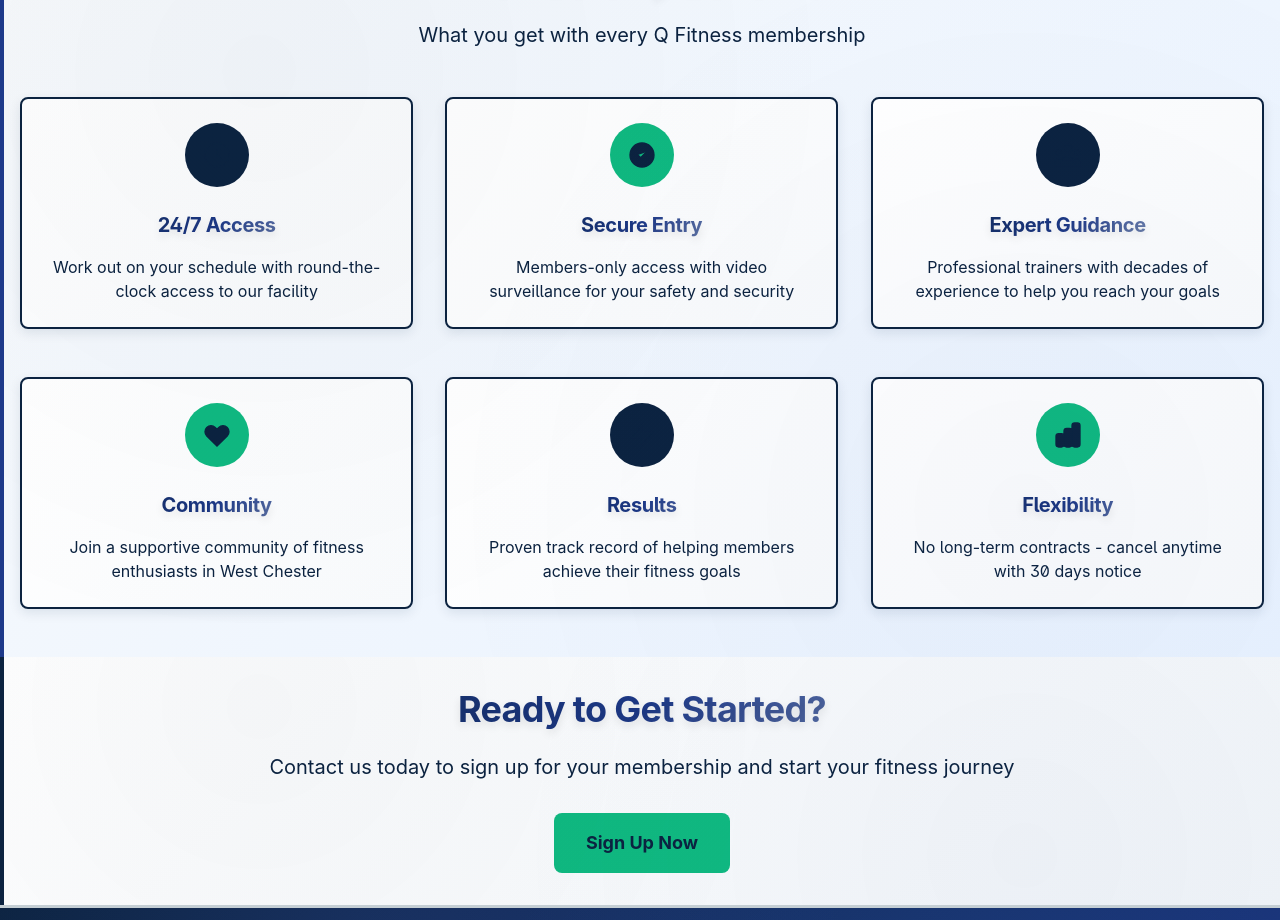
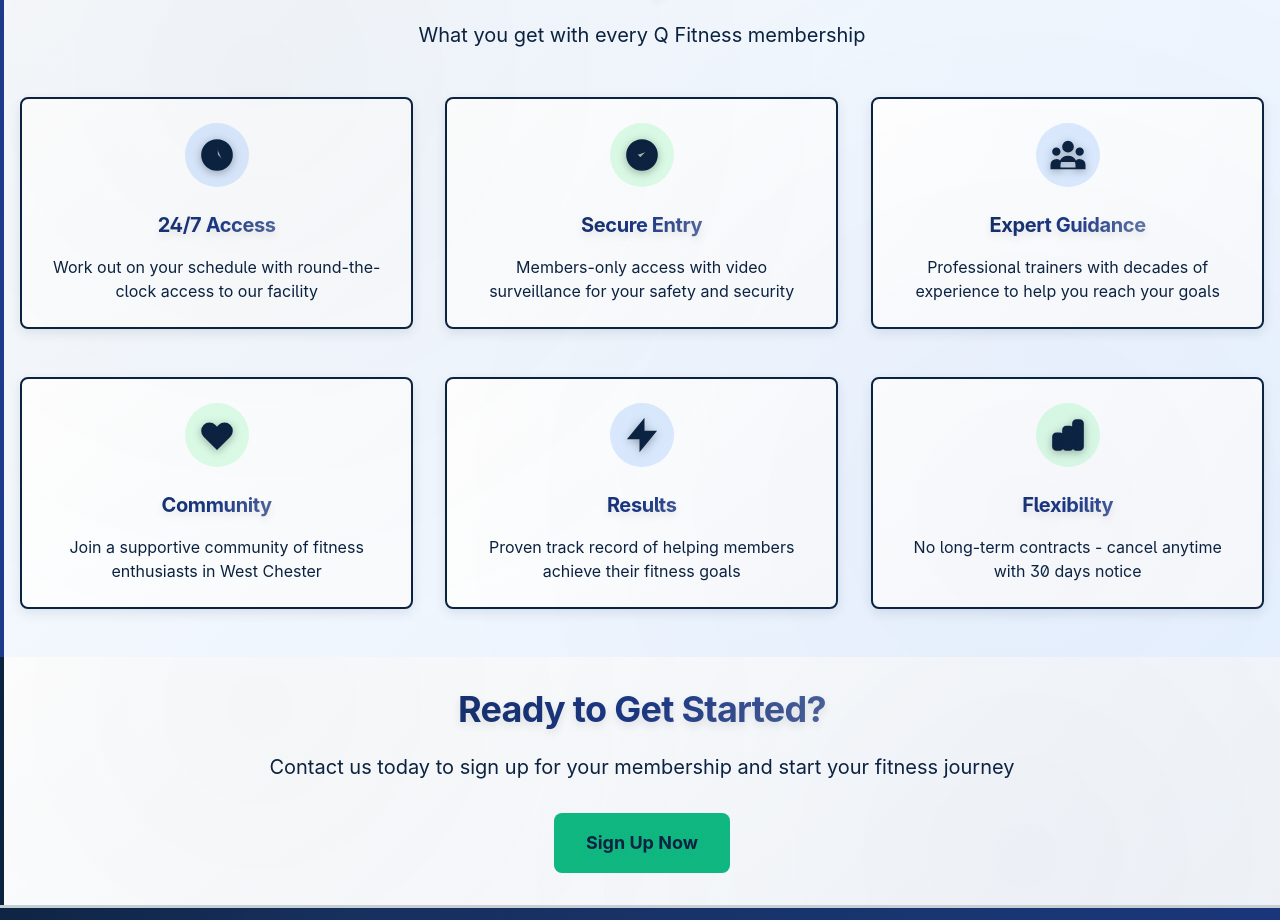
Before and after one commit to cp55577/qfitness, a website: page membership/membership-rates.html in a window 1280 px wide. Shown: the part 1633-2553 px from the top of the page. Drawn offline with nearby package versions, Linux system fonts and the light colour scheme.

Commit message:
Fix icon visibility site-wide: Change dark backgrounds to light backgrounds
- Homepage service cards: Changed from dark blue/green to light blue/green backgrounds
- Membership benefits: Fixed all 6 benefit icons with light backgrounds
- Icons now use dark colors on light backgrounds for better contrast
- Increased icon size from w-8 h-8 to w-10 h-10 for better visibility
- Added drop shadows to all icons for depth
- All icons now clearly visible with proper contrast

```diff
--- a/membership/membership-rates.html
+++ b/membership/membership-rates.html
@@ -216,8 +216,8 @@
 
             <div class="grid grid-cols-1 md:grid-cols-2 lg:grid-cols-3 gap-8">
                 <div class="card text-center">
-                    <div class="w-16 h-16 bg-primary-blue rounded-full flex items-center justify-center mb-6 mx-auto shadow-lg">
-                        <svg class="w-8 h-8 text-white" fill="currentColor" viewBox="0 0 24 24">
+                    <div class="w-16 h-16 bg-blue-100 rounded-full flex items-center justify-center mb-6 mx-auto shadow-lg">
+                        <svg class="w-10 h-10 text-primary-blue" fill="currentColor" viewBox="0 0 24 24" style="filter: drop-shadow(0 2px 4px rgba(0,0,0,0.3));">
                             <path d="M12 8v4l3 3m6-3a9 9 0 11-18 0 9 9 0 0118 0z"></path>
                         </svg>
                     </div>
@@ -226,8 +226,8 @@
                 </div>
 
                 <div class="card text-center">
-                    <div class="w-16 h-16 bg-primary-green rounded-full flex items-center justify-center mb-6 mx-auto shadow-lg">
-                        <svg class="w-8 h-8 text-white" fill="currentColor" viewBox="0 0 24 24">
+                    <div class="w-16 h-16 bg-green-100 rounded-full flex items-center justify-center mb-6 mx-auto shadow-lg">
+                        <svg class="w-10 h-10 text-primary-green" fill="currentColor" viewBox="0 0 24 24" style="filter: drop-shadow(0 2px 4px rgba(0,0,0,0.3));">
                             <path d="M9 12l2 2 4-4m6 2a9 9 0 11-18 0 9 9 0 0118 0z"></path>
                         </svg>
                     </div>
@@ -236,8 +236,8 @@
                 </div>
 
                 <div class="card text-center">
-                    <div class="w-16 h-16 bg-primary-blue rounded-full flex items-center justify-center mb-6 mx-auto shadow-lg">
-                        <svg class="w-8 h-8 text-white" fill="currentColor" viewBox="0 0 24 24">
+                    <div class="w-16 h-16 bg-blue-100 rounded-full flex items-center justify-center mb-6 mx-auto shadow-lg">
+                        <svg class="w-10 h-10 text-primary-blue" fill="currentColor" viewBox="0 0 24 24" style="filter: drop-shadow(0 2px 4px rgba(0,0,0,0.3));">
                             <path d="M17 20h5v-2a3 3 0 00-5.356-1.857M17 20H7m10 0v-2c0-.656-.126-1.283-.356-1.857M7 20H2v-2a3 3 0 015.356-1.857M7 20v-2c0-.656.126-1.283.356-1.857m0 0a5.002 5.002 0 019.288 0M15 7a3 3 0 11-6 0 3 3 0 016 0zm6 3a2 2 0 11-4 0 2 2 0 014 0zM7 10a2 2 0 11-4 0 2 2 0 014 0z"></path>
                         </svg>
                     </div>
@@ -246,8 +246,8 @@
                 </div>
 
                 <div class="card text-center">
-                    <div class="w-16 h-16 bg-primary-green rounded-full flex items-center justify-center mb-6 mx-auto shadow-lg">
-                        <svg class="w-8 h-8 text-white" fill="currentColor" viewBox="0 0 24 24">
+                    <div class="w-16 h-16 bg-green-100 rounded-full flex items-center justify-center mb-6 mx-auto shadow-lg">
+                        <svg class="w-10 h-10 text-primary-green" fill="currentColor" viewBox="0 0 24 24" style="filter: drop-shadow(0 2px 4px rgba(0,0,0,0.3));">
                             <path d="M4.318 6.318a4.5 4.5 0 000 6.364L12 20.364l7.682-7.682a4.5 4.5 0 00-6.364-6.364L12 7.636l-1.318-1.318a4.5 4.5 0 00-6.364 0z"></path>
                         </svg>
                     </div>
@@ -256,8 +256,8 @@
                 </div>
 
                 <div class="card text-center">
-                    <div class="w-16 h-16 bg-primary-blue rounded-full flex items-center justify-center mb-6 mx-auto shadow-lg">
-                        <svg class="w-8 h-8 text-white" fill="currentColor" viewBox="0 0 24 24">
+                    <div class="w-16 h-16 bg-blue-100 rounded-full flex items-center justify-center mb-6 mx-auto shadow-lg">
+                        <svg class="w-10 h-10 text-primary-blue" fill="currentColor" viewBox="0 0 24 24" style="filter: drop-shadow(0 2px 4px rgba(0,0,0,0.3));">
                             <path d="M13 10V3L4 14h7v7l9-11h-7z"></path>
                         </svg>
                     </div>
@@ -266,8 +266,8 @@
                 </div>
 
                 <div class="card text-center">
-                    <div class="w-16 h-16 bg-primary-green rounded-full flex items-center justify-center mb-6 mx-auto shadow-lg">
-                        <svg class="w-8 h-8 text-white" fill="currentColor" viewBox="0 0 24 24">
+                    <div class="w-16 h-16 bg-green-100 rounded-full flex items-center justify-center mb-6 mx-auto shadow-lg">
+                        <svg class="w-10 h-10 text-primary-green" fill="currentColor" viewBox="0 0 24 24" style="filter: drop-shadow(0 2px 4px rgba(0,0,0,0.3));">
                             <path d="M9 19v-6a2 2 0 00-2-2H5a2 2 0 00-2 2v6a2 2 0 002 2h2a2 2 0 002-2zm0 0V9a2 2 0 012-2h2a2 2 0 012 2v10m-6 0a2 2 0 002 2h2a2 2 0 002-2m0 0V5a2 2 0 012-2h2a2 2 0 012 2v14a2 2 0 01-2 2h-2a2 2 0 01-2-2z"></path>
                         </svg>
                     </div>
```
Also changed, not shown: index.html (+6 -6 lines).
